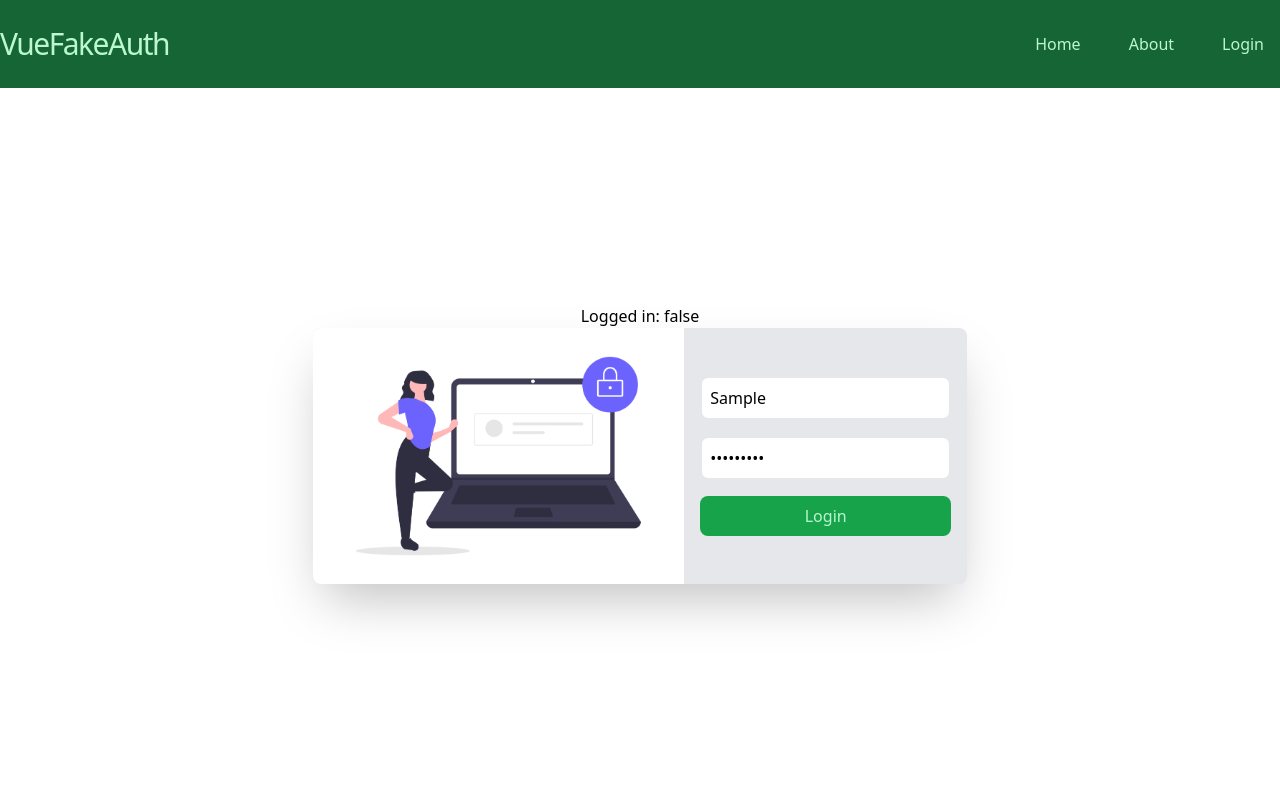
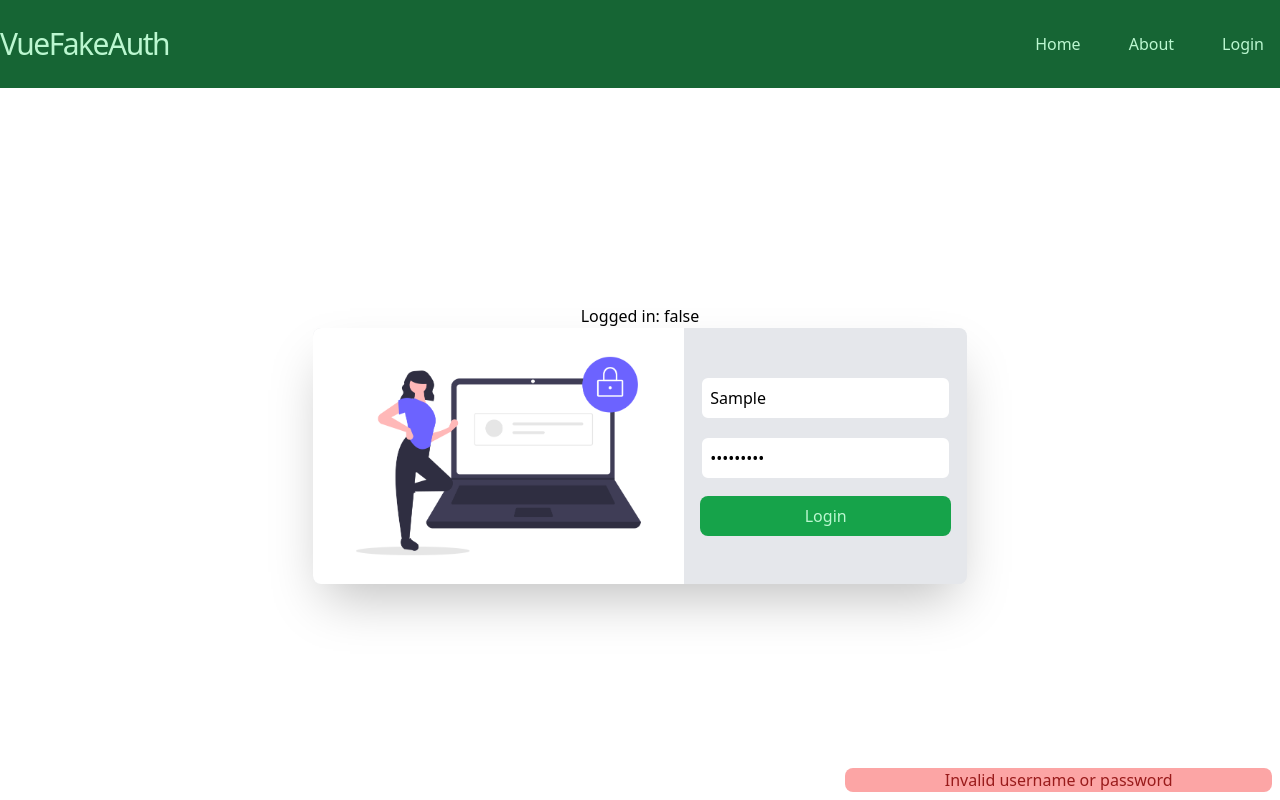
Before and after one commit to lehirschy/vuefakeauth, a Vue app: page /login in a window 1280 px wide. Both pictures are taken after typing "Sample", "Sample123" into the empty fields and a click on the button "Login". Built offline with nearby package versions, Linux system fonts and the light colour scheme.

Commit message:
Finished Project

```diff
--- a/package.json
+++ b/package.json
@@ -8,6 +8,7 @@
     "preview": "vite preview"
   },
   "dependencies": {
+    "@vueuse/core": "^7.7.0",
     "vue": "^3.2.25",
     "vue-router": "^4.0.12",
     "vue-undraw": "^2.0.13"
--- /dev/null
+++ b/src/composable/useError.js
@@ -0,0 +1,10 @@
+import { ref } from "vue";
+
+const useError = () => {
+    const error = ref(null);
+    const setError = (value) =>{
+        error.value = value;
+    };
+    return { error, setError };
+};
+export default useError;
--- a/src/pages/login.vue
+++ b/src/pages/login.vue
@@ -2,6 +2,9 @@
 import {ref} from "vue";
 import { useRouter } from "vue-router";
 import useAuth from "../composable/useAuth";
+import useError from "../composable/useError";
+import { promiseTimeout, useTimeout } from '@vueuse/core';
+
 
 const {isAuthenticated, login} = useAuth();
 
@@ -14,8 +17,16 @@ const loggingIn = () => {
   login(username.value, password.value);
   if (isAuthenticated.value){
     router.push("/");
+  } else{
+    setError("Invalid username or password");
+    start();
   }
 };
+
+const {error, setError} = useError();
+
+const { ready, start } = useTimeout(3000, { controls: true });
+
 </script>
 
 <template>
@@ -30,7 +41,9 @@ const loggingIn = () => {
              Login
            </button>
          </form>
-       </div>
+         </div>
     </div>
-
+    <div v-if= "!ready && error" class="absolute w-1/3 text-center text-red-800 transition-opacity bg-red-300 rounded-lg bottom-2 right-2 p4">
+      {{ error }}
+    </div>
 </template>
```
Also changed, not shown: 1 other file (tests, documents, lock files or other folders).
